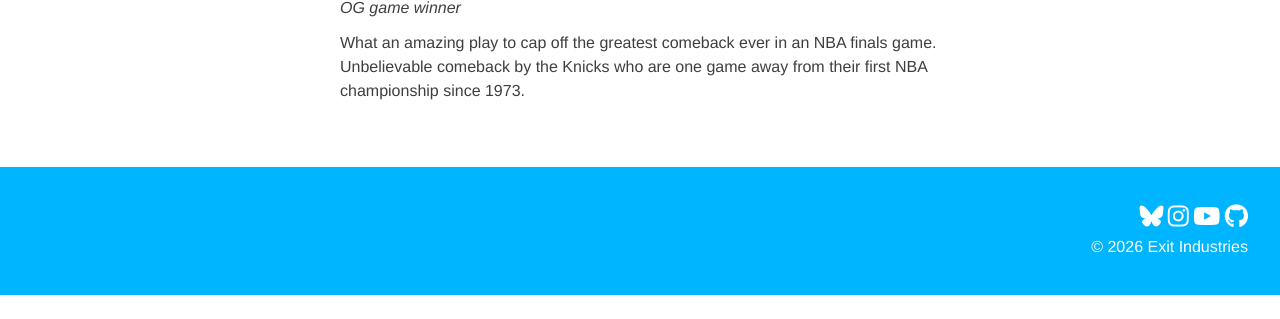
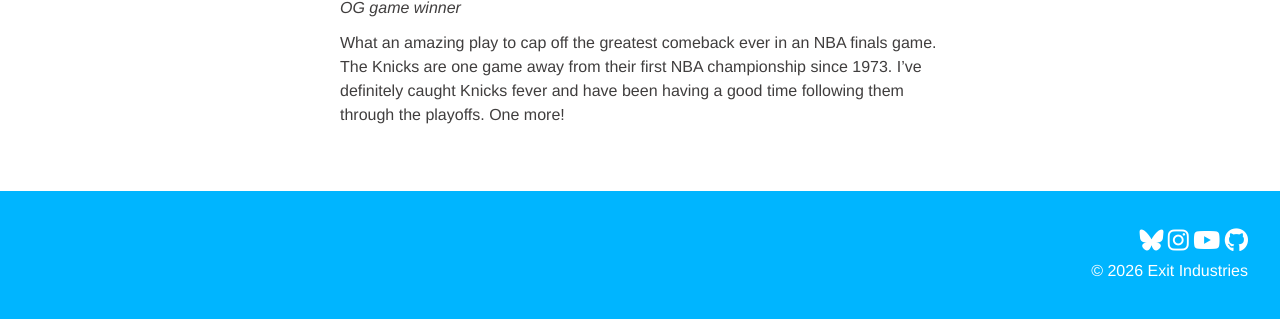
Before and after one commit to mps75/exit_industries, a Jekyll site: the page built from _posts/2026/2026-06-11-og.md, in a window 1280 px wide, cut to the strip 638-957 px from the top of the page. Built offline with Jekyll 4.4.1, drawn with Linux system fonts in a browser that asks for light colours; before the commit the page ends 933 px from its top, so only the background shows below that.

Commit message:
Update 2026-06-11-og.md

```diff
--- a/_posts/2026/2026-06-11-og.md
+++ b/_posts/2026/2026-06-11-og.md
@@ -8,4 +8,4 @@ hidden: false
 
 {% include youtube.html id='ScINOS4gHXA' caption="OG game winner" %}
 
-What an amazing play to cap off the greatest comeback ever in an NBA finals game.  Unbelievable comeback by the Knicks who are one game away from their first NBA championship since 1973.
+What an amazing play to cap off the greatest comeback ever in an NBA finals game.  The Knicks are one game away from their first NBA championship since 1973.  I've definitely caught Knicks fever and have been having a good time following them through the playoffs.  One more!
```
